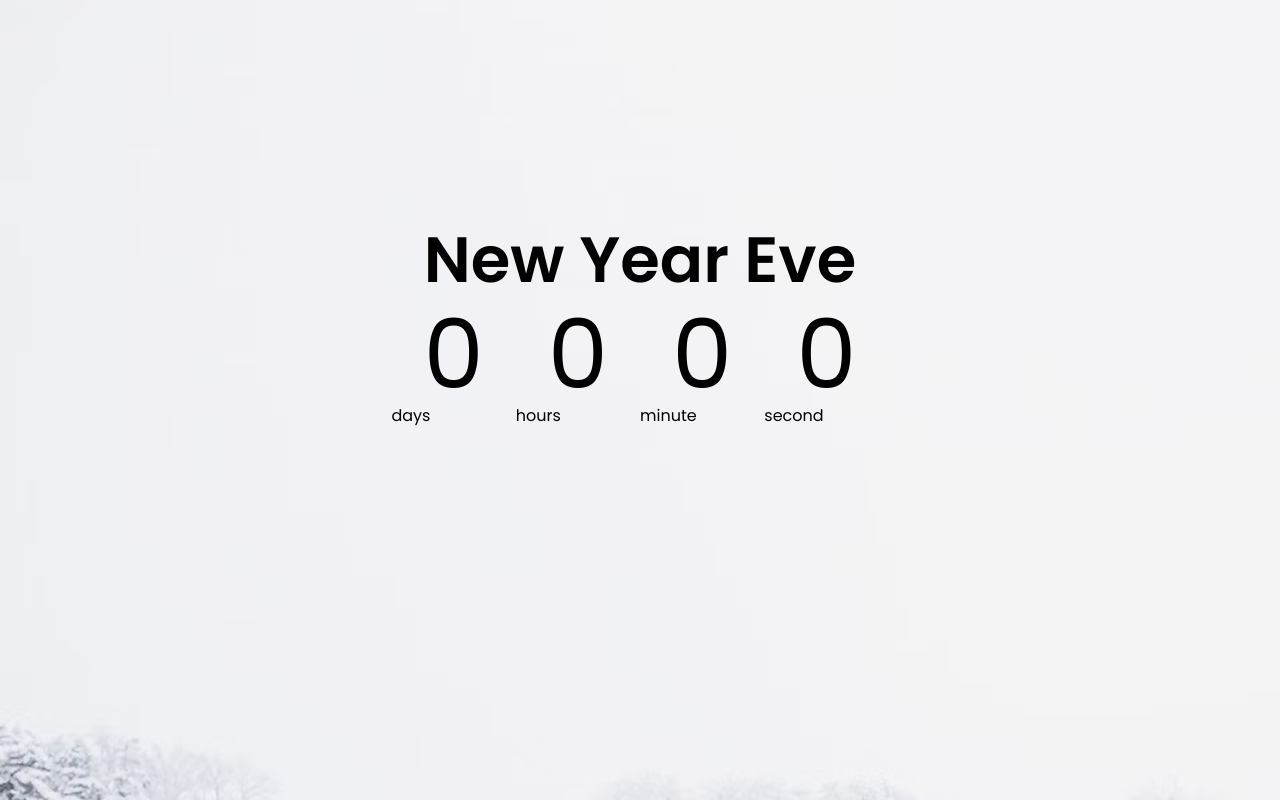
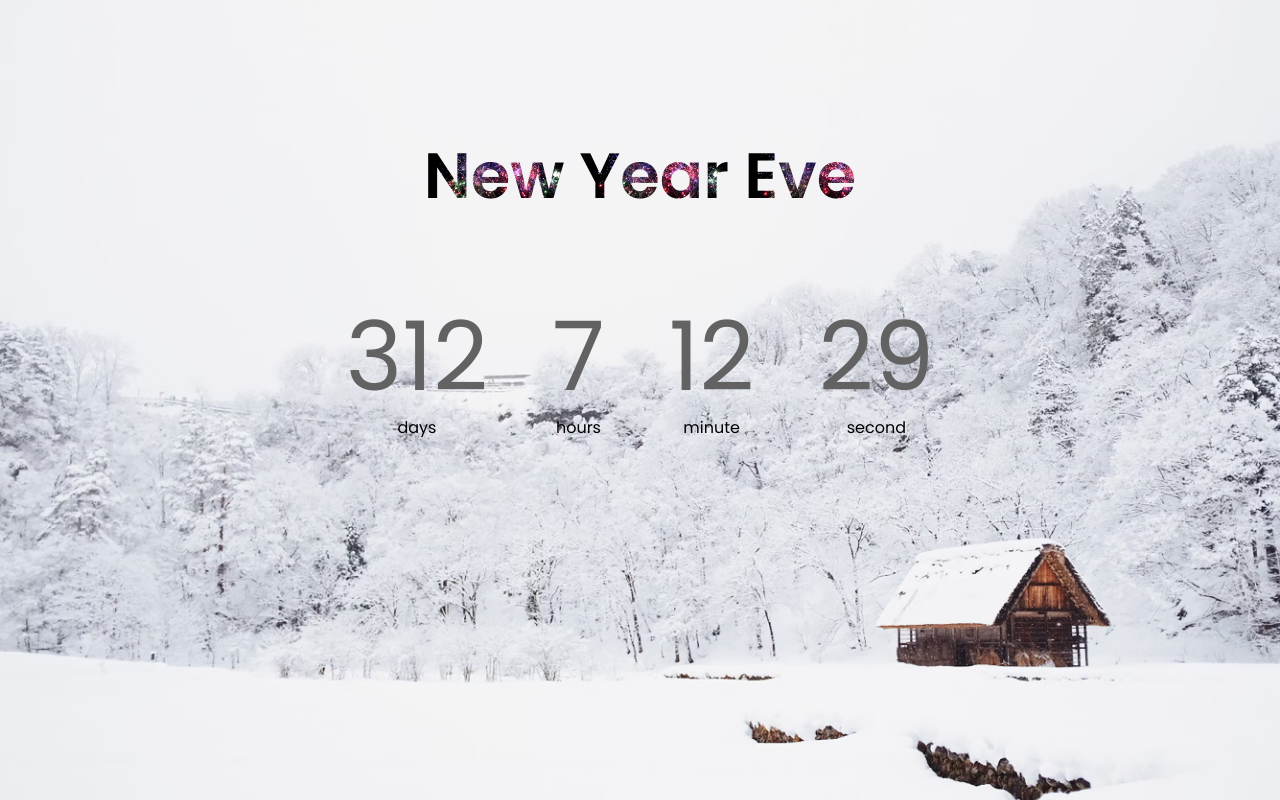
Before and after one commit to ranjanaditya08/LearnInPublic, a plain HTML site: page JavaScript project/countdown-timer/index.html in a window 1280 px wide. Drawn offline with Linux system fonts and the light colour scheme.

Commit message:
completed countdown-timer project

```diff
--- a/JavaScript project/countdown-timer/script.js
+++ b/JavaScript project/countdown-timer/script.js
@@ -0,0 +1,27 @@
+const newYear = new Date('1 Jan 2025').getTime();
+
+let day = document.querySelector('#day');
+let hour = document.querySelector('#hour');
+let minute = document.querySelector('#minute');
+let second = document.querySelector('#second');
+
+let intervalId = setInterval(countdown, 1000);
+
+function countdown(){
+    let currentDate = new Date().getTime();
+    let distance = newYear - currentDate;
+
+    let daysLeft = Math.floor(distance / (24 * 60 * 60 * 1000));
+    let hoursLeft = Math.floor(distance % (24 * 60 * 60 * 1000) / (60 * 60 * 1000));
+    let minuteLeft = Math.floor(distance % ( 60 * 60 * 1000) / (60 * 1000) );
+    let secondsLeft = Math.floor(distance % (60 * 1000) / 1000);
+
+    day.innerHTML = `${daysLeft}`
+    hour.innerHTML = `${hoursLeft}`
+    minute.innerHTML = `${minuteLeft}`
+    second.innerHTML = `${secondsLeft}`
+
+    if(distance < 0){
+        clearInterval(intervalId);
+    }
+}
--- a/JavaScript project/countdown-timer/style.css
+++ b/JavaScript project/countdown-timer/style.css
@@ -8,21 +8,33 @@
 body {
   font-family: "Poppins", sans-serif;
   background-image: url(snow.avif);
+  background-size: cover;
+  background-repeat: no-repeat;
+  background-position: center;
   display: flex;
   flex-direction: column;
-  justify-content: center;
   align-items: center;
   min-height: 100vh;
 }
 h1 {
     font-size: 4rem;
-    margin-top: -10rem;
+    margin-top: 8rem;
+    margin-bottom: 6rem;
+    background-image: url(firework.gif);
+    background-clip: text;
+    background-size: contain;
+    color: transparent;
 }
 .countdown-container{
     display: flex;
+    flex-wrap: wrap;
+    text-align: center;
 }
 .big-text{
     font-size: 6rem;
-    line-height: 1;
+    line-height: 0.8;
     margin: 0 2rem;
+    color: rgb(98, 98, 98);
+    margin-bottom: 1.2rem;
+
 }
```
Also changed, not shown: JavaScript project/countdown-timer/firework.gif (added).
